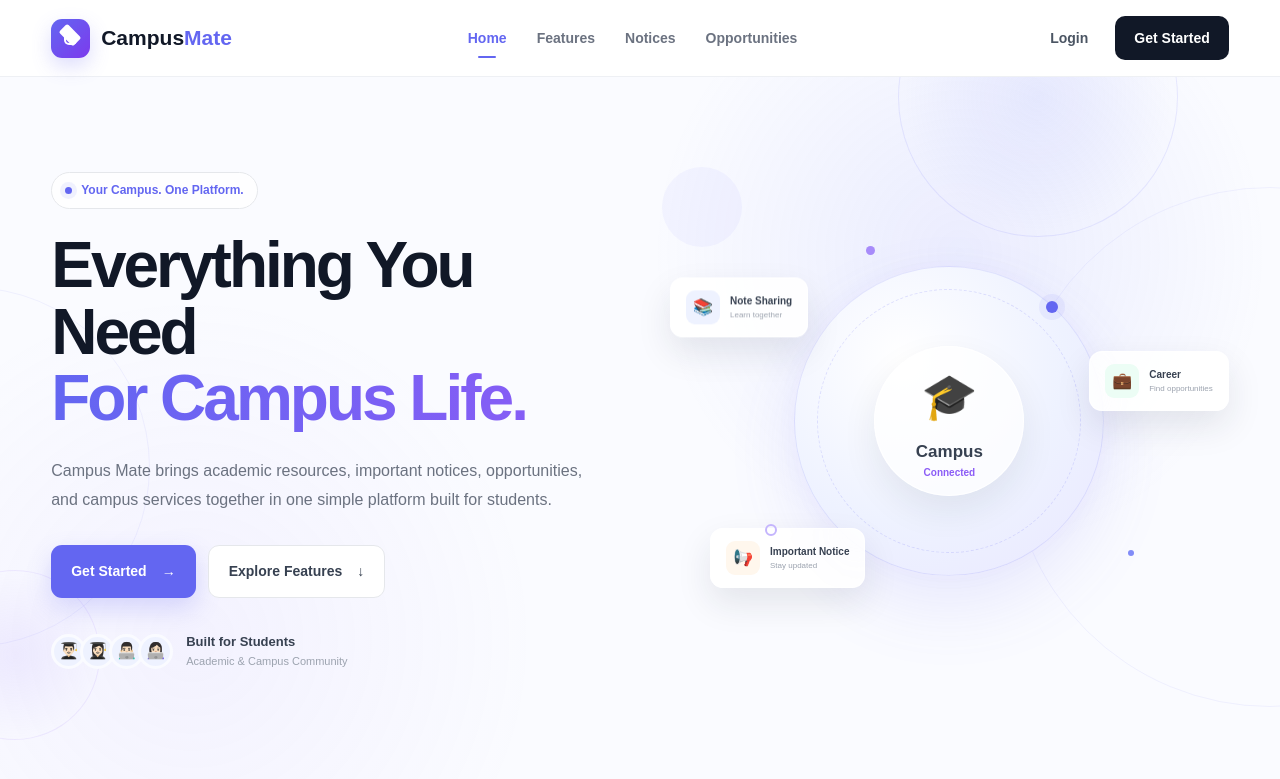
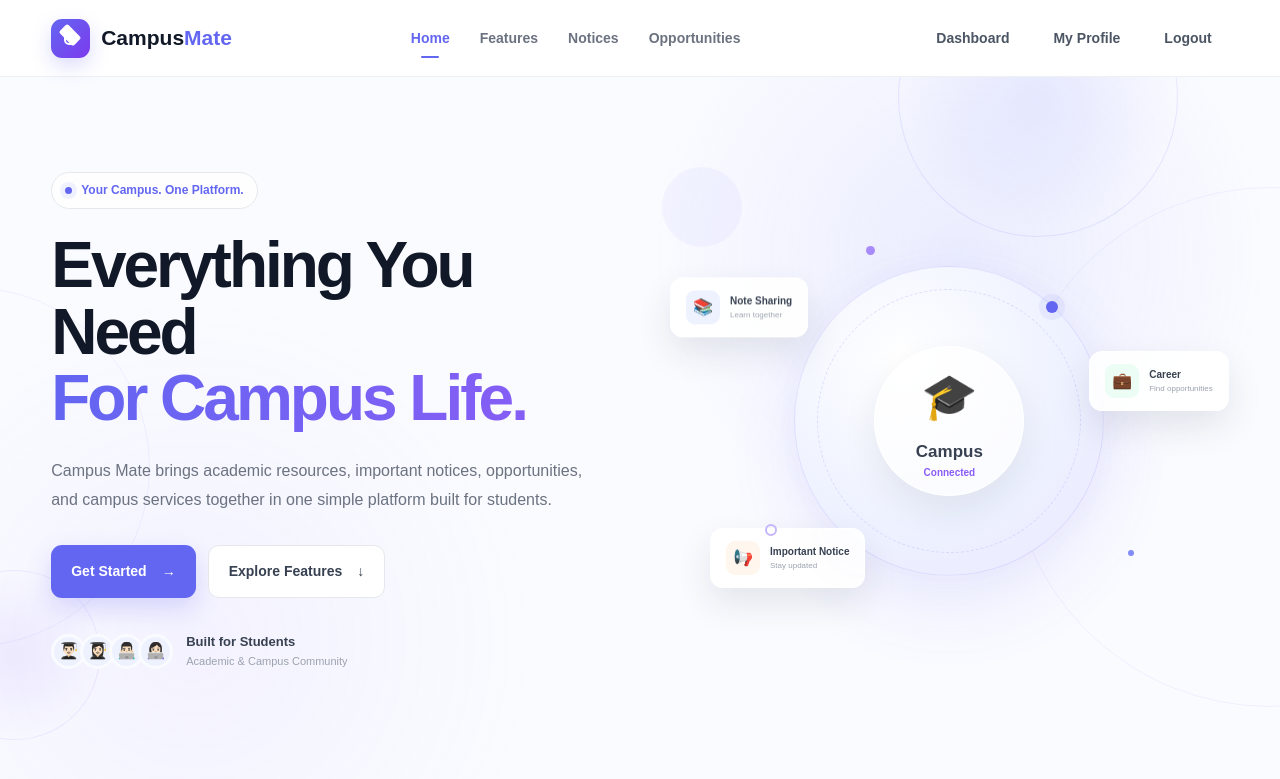
Before and after one commit to Talha-CS50/CampusMate, a PHP site: page /index.php in a window 1280 px wide. Shown: the top 779 px of the page. Run offline with PHP 8.4, Linux system fonts and the light colour scheme; the visitor is signed in with stand-in values (Sample User, id 1).

Commit message:
Solve home page problem

```diff
--- a/includes/header.php
+++ b/includes/header.php
@@ -1,3 +1,11 @@
+<?php
+if (session_status() === PHP_SESSION_NONE) {
+    session_start();
+}
+
+$isLoggedIn = isset($_SESSION['student_db_id']);
+?>
+
 <!DOCTYPE html>
 <html lang="en">
 
@@ -30,7 +38,6 @@
 
         </a>
 
-
         <!-- Navigation -->
         <nav class="nav-links">
 
@@ -38,23 +45,38 @@
                 Home
             </a>
 
-            <a href="#features">
+            <a href="/CampusMate/#features">
                 Features
             </a>
 
-            <a href="#notices">
+            <a href="/CampusMate/#notices">
                 Notices
             </a>
 
-            <a href="#opportunities">
+            <a href="/CampusMate/#opportunities">
                 Opportunities
             </a>
 
         </nav>
 
-
         <!-- Buttons -->
         <div class="nav-buttons">
+
+            <?php if ($isLoggedIn): ?>
+
+                <a href="/CampusMate/student/dashboard.php" class="login-btn">
+                    Dashboard
+                </a>
+
+                <a href="/CampusMate/student/profile.php" class="login-btn">
+                    My Profile
+                </a>
+
+                <a href="/CampusMate/student/logout.php" class="login-btn">
+                    Logout
+                </a>
+
+            <?php else: ?>
 
                 <a href="/CampusMate/student/login.php" class="login-btn">
                     Login
@@ -64,6 +86,8 @@
                     Get Started
                 </a>
 
+            <?php endif; ?>
+
         </div>
 
     </div>
```
Lines whose indentation alone changed are shown as unchanged.
